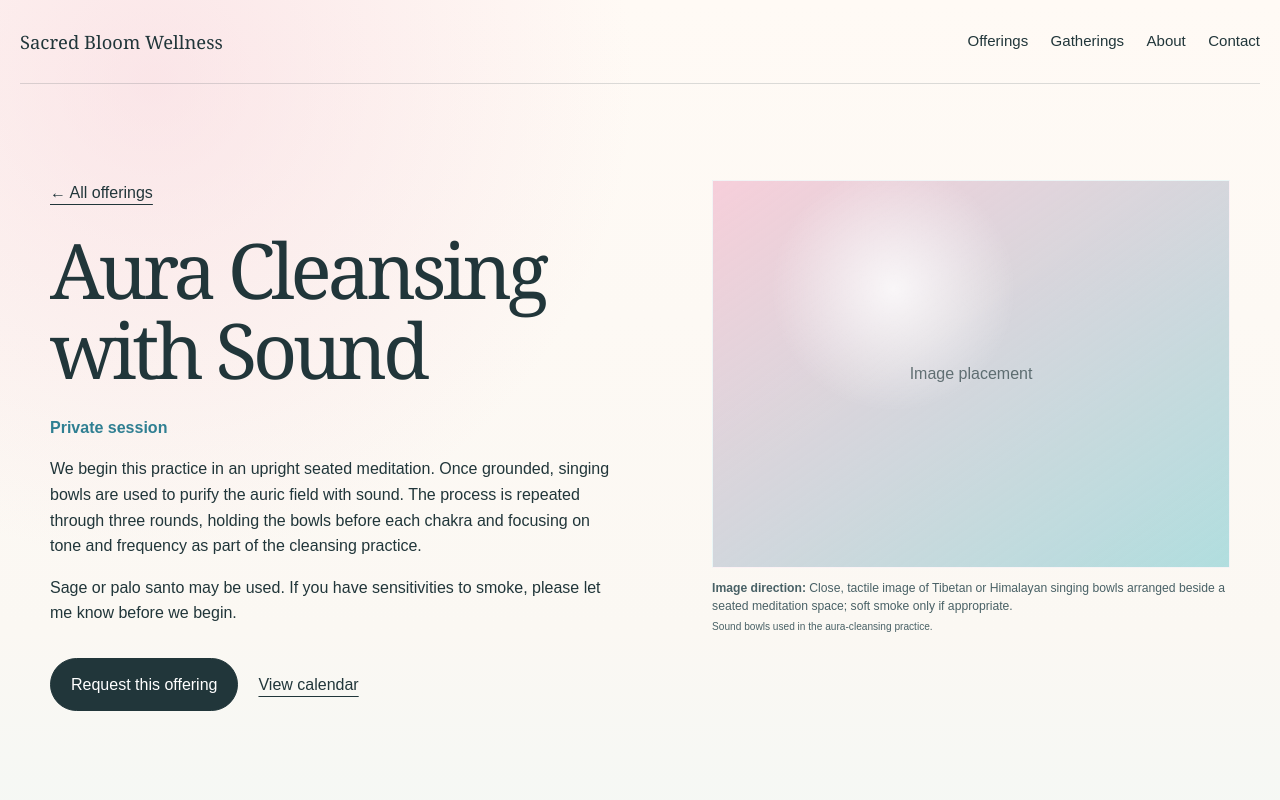
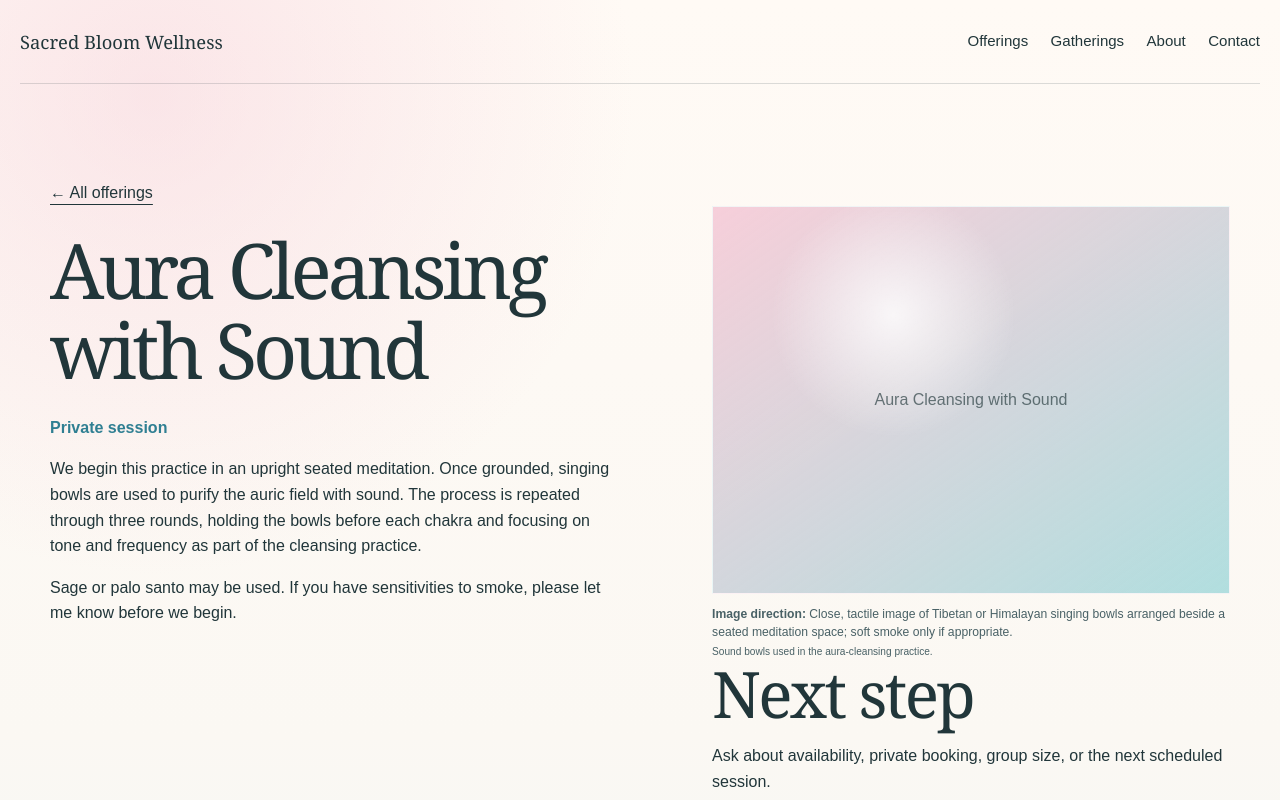
Before and after one commit to Mac-iX/SacredBlm, a Next.js app: page /offerings/aura-cleansing-with-sound in a window 1280 px wide. Shown: the top 800 px of the page. Built offline with nearby package versions, Linux system fonts and the light colour scheme.

Commit message:
Rebuild offering pages from original mockup language

```diff
--- a/app/offerings/[slug]/page.tsx
+++ b/app/offerings/[slug]/page.tsx
@@ -18,40 +18,76 @@ export default async function OfferingPage({
   if (!offering) notFound();
 
   return (
-    <main className="shell product-page">
+    <main className={`product-shell product-shell--${offering.tone}`}>
+      <section className="shell product-page">
+        <Link className="back-link" href="/#offerings">
+          ← All offerings
+        </Link>
+
         <div className="product-page__intro">
-        <div>
-          <Link className="back-link" href="/#offerings">← All offerings</Link>
+          <article className="product-copy-panel">
             <h1>{offering.title}</h1>
-          {offering.format ? <p className="format-line">{offering.format}</p> : null}
+            {offering.format ? (
+              <p className="format-line">{offering.format}</p>
+            ) : null}
+
+            <div className="product-prose">
               {offering.body.map((paragraph) => (
                 <p key={paragraph}>{paragraph}</p>
               ))}
+            </div>
+
             {offering.details ? (
+              <div className="detail-panel">
+                <h2>What the series covers</h2>
                 <ul className="detail-list">
-              {offering.details.map((detail) => <li key={detail}>{detail}</li>)}
+                  {offering.details.map((detail) => (
+                    <li key={detail}>{detail}</li>
+                  ))}
                 </ul>
+              </div>
             ) : null}
+          </article>
+
+          <aside className="product-side">
+            <MediaFrame
+              assetId={offering.media.assetId}
+              label={offering.title}
+              description={offering.media.description}
+              altGuidance={offering.media.altGuidance}
+              aspectRatio={offering.media.aspectRatio}
+              caption={offering.media.caption}
+            />
+
+            {offering.pullquote ? (
+              <blockquote className="handwritten-note">
+                “{offering.pullquote}”
+              </blockquote>
+            ) : null}
+
+            <div className="product-next">
+              <h2>Next step</h2>
+              <p>
+                Ask about availability, private booking, group size, or the next
+                scheduled session.
+              </p>
               <div className="product-actions">
                 <a
-              className="button"
+                  className="button button--ink"
                   href={`mailto:sacredbloomwellness@gmail.com?subject=${encodeURIComponent(
                     offering.title
                   )}`}
                 >
                   Request this offering
                 </a>
-            <Link className="text-link" href="/gatherings">View calendar</Link>
+                <Link className="button button--light" href="/gatherings">
+                  View calendar
+                </Link>
               </div>
             </div>
-        <MediaFrame
-          assetId={offering.media.assetId}
-          description={offering.media.description}
-          altGuidance={offering.media.altGuidance}
-          aspectRatio={offering.media.aspectRatio}
-          caption={offering.media.caption}
-        />
+          </aside>
         </div>
+      </section>
     </main>
   );
 }
```
Lines whose indentation alone changed are shown as unchanged.
